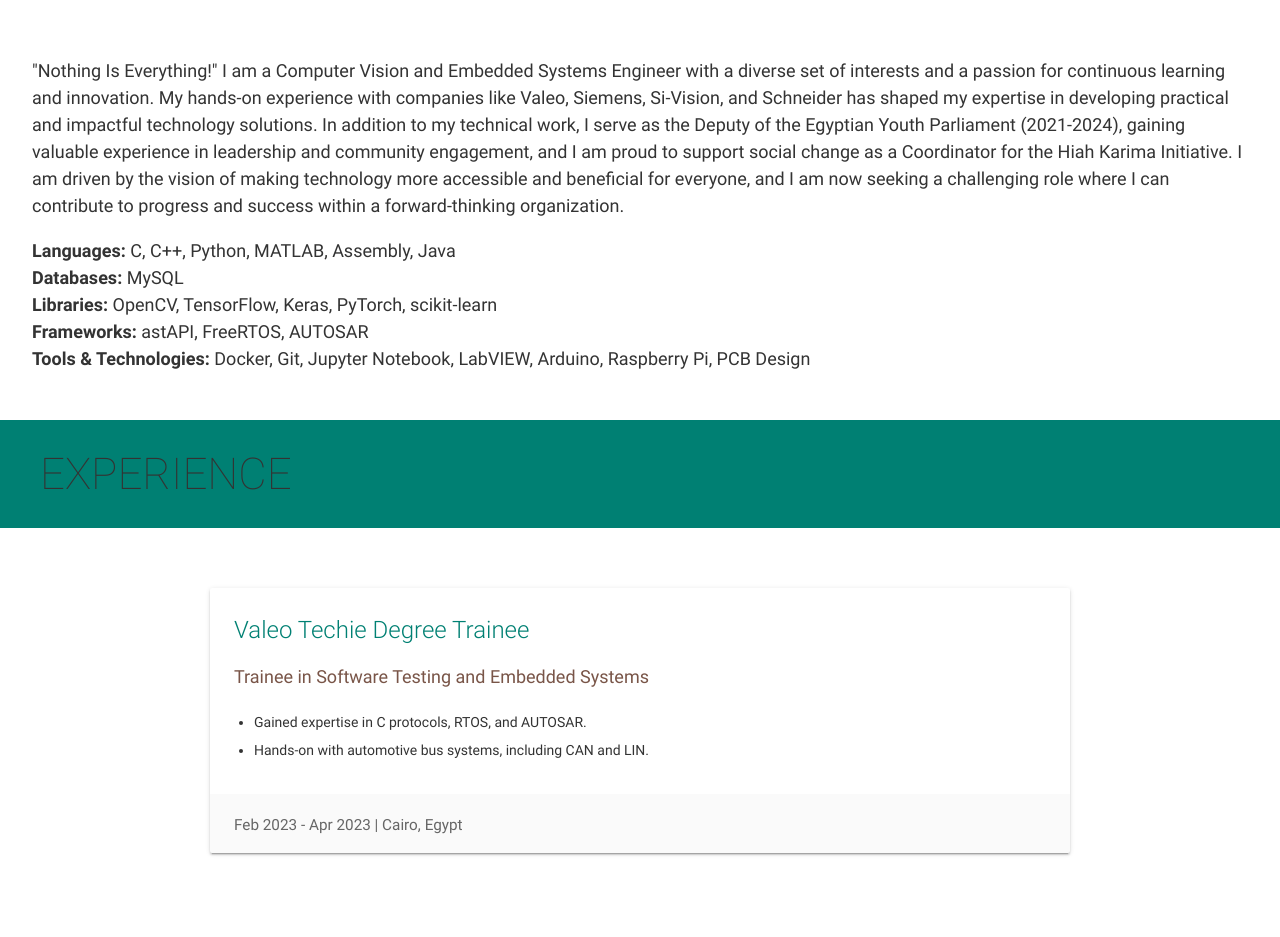
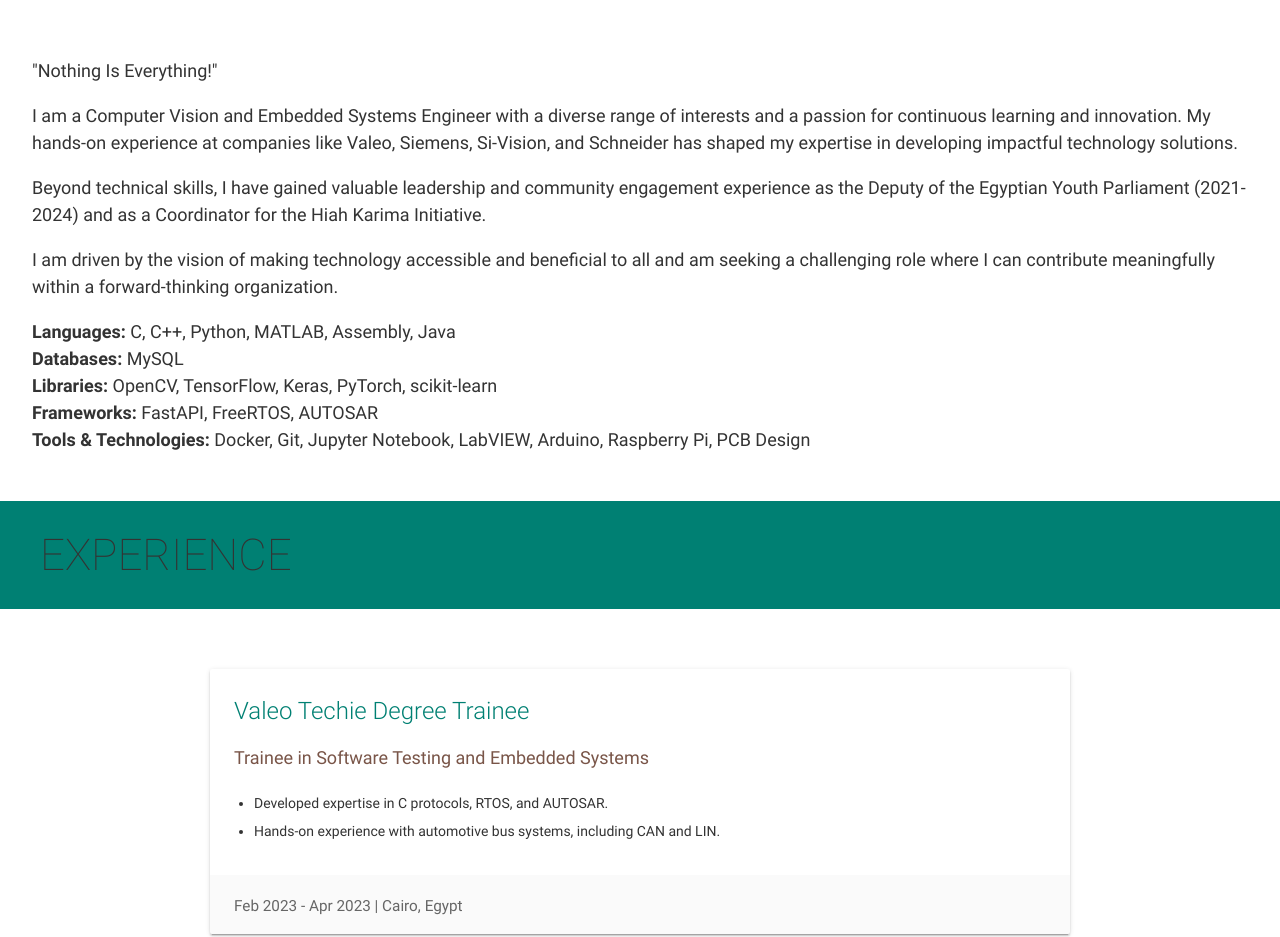
Before and after one commit to Esmtra/Esmtra.github.io, a plain HTML site: page index.html in a window 1280 px wide. Shown: the part 911-1848 px from the top of the page. Drawn offline with nearby package versions, Linux system fonts and the light colour scheme.

Commit message:
animation

```diff
--- a/index.html
+++ b/index.html
@@ -3,7 +3,7 @@
 
 <head>
   <meta charset="utf-8" />
-  <meta name="viewport" content="width=device-width initial-scale=1" />
+  <meta name="viewport" content="width=device-width, initial-scale=1" />
   <meta http-equiv="X-UA-Compatible" content="IE=edge" />
 
   <!-- Materialize CSS-->
@@ -59,23 +59,25 @@
   <section id="about" class="section scrollspy">
     <h3 class="page-title teal">About</h3>
     <div class="container">
-      <p>"Nothing Is Everything!"
-
-        I am a Computer Vision and Embedded Systems Engineer with a diverse set of interests and a passion for
-        continuous learning and innovation. My hands-on experience with companies like Valeo, Siemens, Si-Vision, and
-        Schneider has shaped my expertise in developing practical and impactful technology solutions.
-
-        In addition to my technical work, I serve as the Deputy of the Egyptian Youth Parliament (2021-2024), gaining
-        valuable experience in leadership and community engagement, and I am proud to support social change as a
-        Coordinator for the Hiah Karima Initiative.
-
-        I am driven by the vision of making technology more accessible and beneficial for everyone, and I am now seeking
-        a challenging role where I can contribute to progress and success within a forward-thinking organization.</p>
+      <p>"Nothing Is Everything!"</p>
+      <p>
+        I am a Computer Vision and Embedded Systems Engineer with a diverse range of interests and a passion for
+        continuous learning and innovation. My hands-on experience at companies like Valeo, Siemens, Si-Vision, and
+        Schneider has shaped my expertise in developing impactful technology solutions.
+      </p>
+      <p>
+        Beyond technical skills, I have gained valuable leadership and community engagement experience as the Deputy of
+        the Egyptian Youth Parliament (2021-2024) and as a Coordinator for the Hiah Karima Initiative.
+      </p>
+      <p>
+        I am driven by the vision of making technology accessible and beneficial to all and am seeking a challenging
+        role where I can contribute meaningfully within a forward-thinking organization.
+      </p>
       <ul>
         <li><b>Languages:</b> C, C++, Python, MATLAB, Assembly, Java</li>
         <li><b>Databases:</b> MySQL</li>
         <li><b>Libraries:</b> OpenCV, TensorFlow, Keras, PyTorch, scikit-learn</li>
-        <li><b>Frameworks:</b> astAPI, FreeRTOS, AUTOSAR</li>
+        <li><b>Frameworks:</b> FastAPI, FreeRTOS, AUTOSAR</li>
         <li><b>Tools & Technologies:</b> Docker, Git, Jupyter Notebook, LabVIEW, Arduino, Raspberry Pi, PCB Design</li>
       </ul>
     </div>
@@ -90,8 +92,8 @@
           <span class="card-title teal-text">Valeo Techie Degree Trainee</span>
           <p class="brown-text">Trainee in Software Testing and Embedded Systems</p>
           <ul>
-            <li>Gained expertise in C protocols, RTOS, and AUTOSAR.</li>
-            <li>Hands-on with automotive bus systems, including CAN and LIN.</li>
+            <li>Developed expertise in C protocols, RTOS, and AUTOSAR.</li>
+            <li>Hands-on experience with automotive bus systems, including CAN and LIN.</li>
           </ul>
         </div>
         <div class="card-action">
@@ -111,7 +113,7 @@
             <div class="card-image"><img src="assets/img/parking_project.jpg" alt="Parking Spot Detection"></div>
             <div class="card-content">
               <span class="card-title teal-text">Parking Spot Detection</span>
-              <p>Computer vision system to detect and count parking spots.</p>
+              <p>Developed a computer vision system to detect and count available parking spots.</p>
             </div>
             <div class="card-action"><a
                 href="https://github.com/Esmtra/Parking-Spot-detection-and-counter-CV">GitHub</a></div>
@@ -162,7 +164,7 @@
   </section>
 
   <!-- Typed.js Animation -->
-  <script src="assets/vendor/typed.js/typed.min.js"></script>
+  <script src="assets/vendor/typed.min.js"></script>
   <script>
     var typed = new Typed('.typing', {
       strings: ["Computer Vision Engineer", "Embedded Systems Specialist", "Machine Learning Enthusiast"],
```
